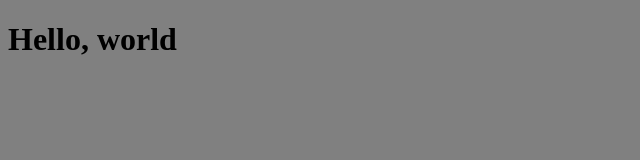
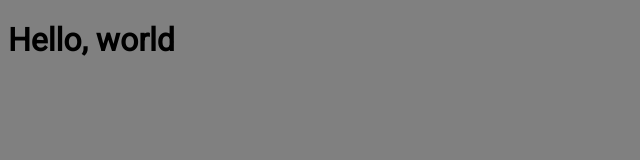
Before and after one commit to azharjk/monkeyproject, a Next.js app in the folder apps/Web/: page / in a window 1280 px wide. Shown: the top 160 px of the page, without its empty margins (0-640 px from the left). Built offline with nearby package versions, Linux system fonts and the light colour scheme.

Commit message:
Web: Set Roboto as default font using @next/font

```diff
--- a/apps/Web/package.json
+++ b/apps/Web/package.json
@@ -9,6 +9,7 @@
     "lint": "next lint"
   },
   "dependencies": {
+    "@next/font": "^13.0.5",
     "@types/node": "18.11.10",
     "@types/react": "18.0.25",
     "@types/react-dom": "18.0.9",
--- a/apps/Web/pages/_app.tsx
+++ b/apps/Web/pages/_app.tsx
@@ -1,6 +1,13 @@
-import '../styles/globals.scss'
-import type { AppProps } from 'next/app'
+import "../styles/globals.scss";
+import type { AppProps } from "next/app";
+import { Roboto } from "@next/font/google";
+
+const roboto = Roboto({ weight: ["400"], subsets: ['latin'] });
 
 export default function App({ Component, pageProps }: AppProps) {
-  return <Component {...pageProps} />
+  return (
+    <main className={roboto.className}>
+      <Component {...pageProps} />
+    </main>
+  );
 }
```
